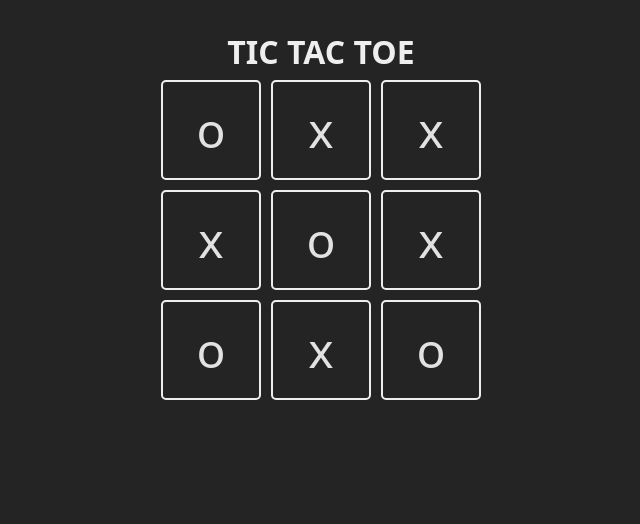
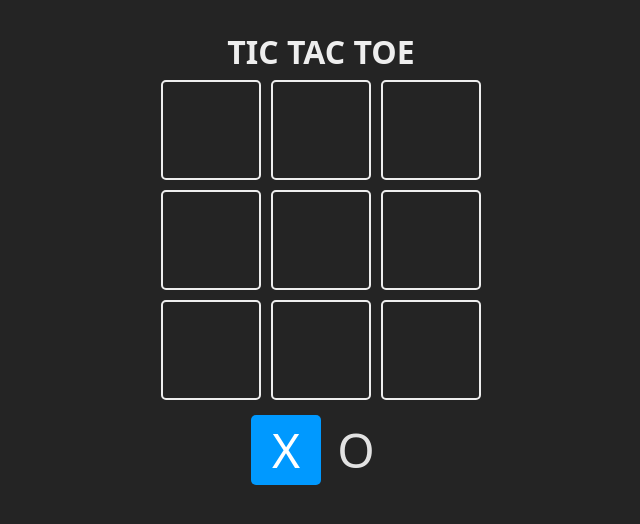
Before and after one commit to ditgrau/jgp-fsd-AprendiendoReact, a React (Vite) app in the folder 2023/project/01-tikTakToe/01-tikTakToe/: page / in a window 1280 px wide. Shown: the top 524 px of the page, without its empty margins (319-959 px from the left). Built offline with nearby package versions, Linux system fonts and the light colour scheme.

Commit message:
añadido el stado del turno

```diff
--- a/2023/project/01-tikTakToe/01-tikTakToe/src/App.jsx
+++ b/2023/project/01-tikTakToe/01-tikTakToe/src/App.jsx
@@ -6,9 +6,11 @@
 
 
 
-const Square = ({children, updateBoard, index}) => {
+const Square = ({children, isSelected, updateBoard, index}) => {
+
+  const className = `square ${isSelected ? 'is-selected' : ''}`
   return(
-    <div className='square'>
+    <div className={className}>
       {children}
     </div>
   )
@@ -16,7 +18,10 @@
 
 function App() {
 
-  const [board, setBoard] = useState(['o', 'x', 'x', 'x', 'o', 'x', 'o', 'x', 'o'])
+  const [board, setBoard] = useState(Array(9).fill(null))
+
+  const [turn, setTurn] = useState(TURNS.X)
+
 
   return (
     <main className='board'>
@@ -32,6 +37,11 @@
           )
         })
       }</section>
+      <section className='turn'>
+        <Square isSelected={turn === TURNS.X}>{TURNS.X}</Square>
+        <Square isSelected={turn === TURNS.O}>{TURNS.O}</Square>
+
+      </section>
     </main>
   )
 }
```
